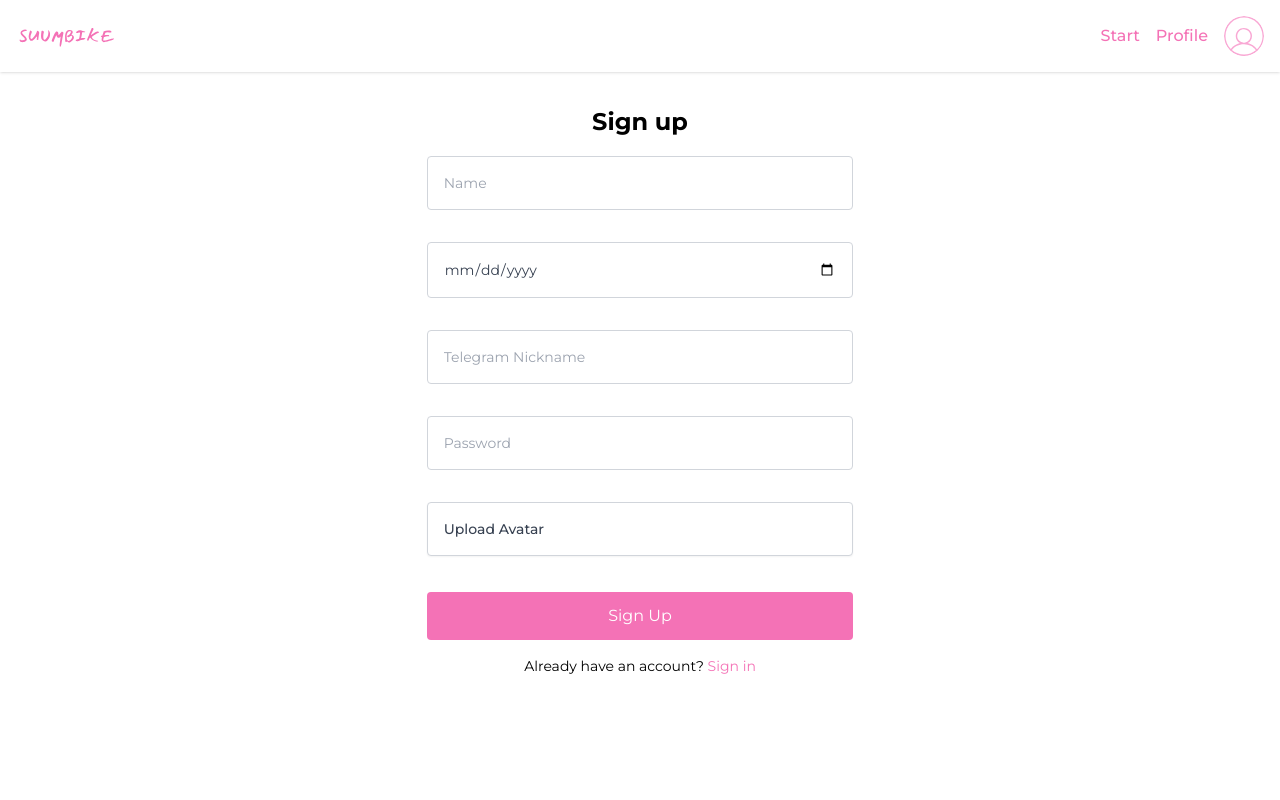
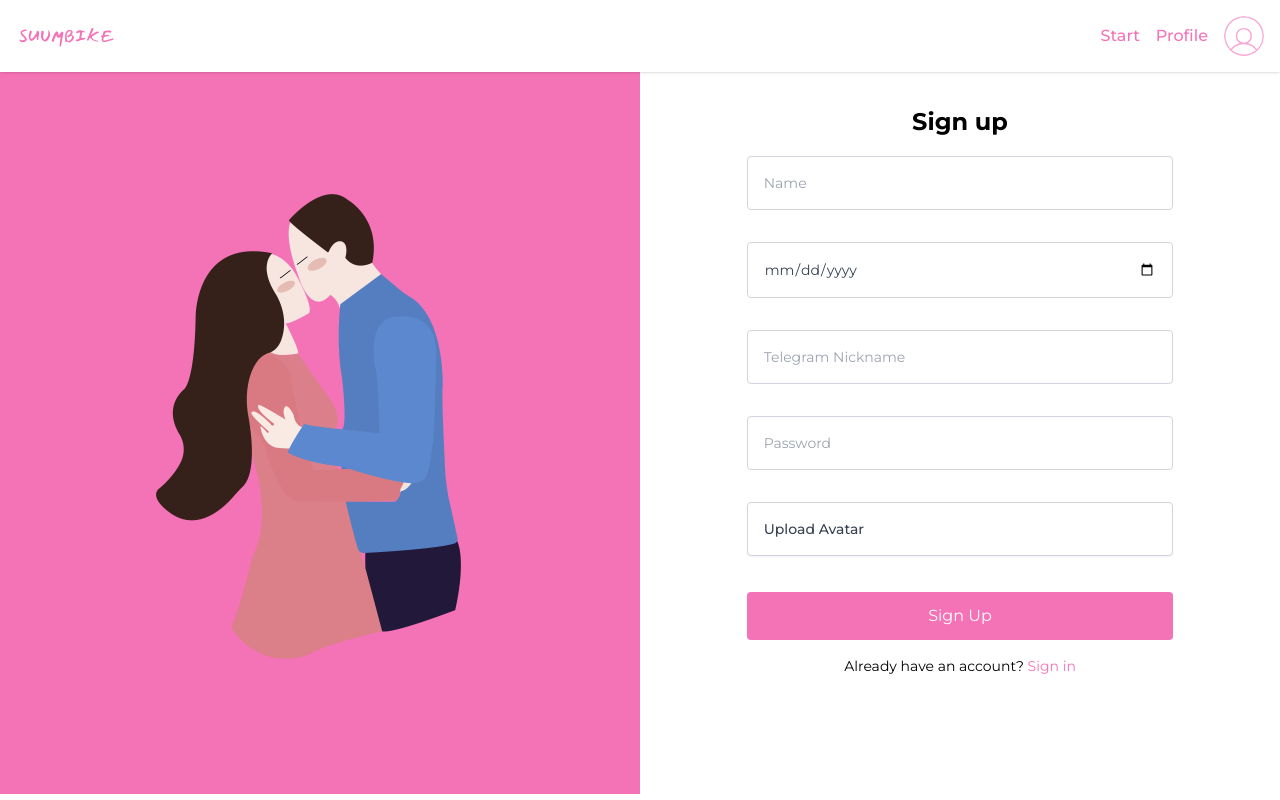
Before and after one commit to RamiRami96/Suumbike, a Next.js app in the folder app/: page /auth/signup in a window 1280 px wide. Built offline with nearby package versions, Linux system fonts and the light colour scheme; no server answers.

Commit message:
redisign auth pages

```diff
--- /dev/null
+++ b/app/src/app/auth/components/wallpaper.tsx
@@ -0,0 +1,15 @@
+import Image from "next/image";
+
+export default function Wallpaper() {
+  return (
+    <div className="h-[90.3vh] bg-pink-400 hidden md:flex justify-center items-center w-3/6 pb-2">
+      <Image
+        src={"/images/couple.png"}
+        alt="couple"
+        width={500}
+        height={500}
+        className="animate-waving-couple"
+      />
+    </div>
+  );
+}
--- a/app/src/app/auth/signin/page.tsx
+++ b/app/src/app/auth/signin/page.tsx
@@ -6,6 +6,7 @@ import { useForm, Controller } from "react-hook-form";
 import { error_style, input_style } from "../helpers";
 import { useRouter } from "next/navigation";
 import Link from "next/link";
+import Wallpaper from "../components/wallpaper";
 
 type FieldValues = {
   tgNickname: string;
@@ -42,9 +43,12 @@ export default function Page() {
   };
 
   return (
-    <section className="flex flex-col items-center mt-8">
+    <section className="flex justify-center">
+      <Wallpaper />
+      <div className="w-5/6 md:w-3/6 flex justify-center mt-8 mb-4">
+        <div className="flex flex-col items-center w-full md:w-2/3">
           <h4 className="text-center mb-4">Sign in</h4>
-      <form onSubmit={handleSubmit(onSubmit)} className="w-5/6 md:w-2/6">
+          <form onSubmit={handleSubmit(onSubmit)} className="w-full">
             <div>
               <Controller
                 rules={{
@@ -88,7 +92,9 @@ export default function Page() {
                   />
                 )}
               />
-          <div className={error_style}>{errors.password?.message || ""}</div>
+              <div className={error_style}>
+                {errors.password?.message || ""}
+              </div>
             </div>
             <div role="alert" className={error_style}>
               {error}
@@ -107,6 +113,8 @@ export default function Page() {
               Sign up
             </Link>
           </div>
+        </div>
+      </div>
     </section>
   );
 }
--- a/app/src/app/auth/signup/page.tsx
+++ b/app/src/app/auth/signup/page.tsx
@@ -12,6 +12,7 @@ import {
 import { signUp } from "./actions/signUp";
 import { useRouter } from "next/navigation";
 import Link from "next/link";
+import Wallpaper from "../components/wallpaper";
 
 type FieldValues = {
   name: string;
@@ -54,9 +55,12 @@ export default function Page() {
   };
 
   return (
-    <section className="flex flex-col items-center mt-8">
+    <section className="flex justify-center">
+      <Wallpaper />
+      <div className="w-5/6 md:w-3/6 flex justify-center mt-8 mb-8">
+        <div className="flex flex-col items-center w-full md:w-2/3">
           <h4 className="text-center mb-4">Sign up</h4>
-      <form onSubmit={handleSubmit(onSubmit)} className="w-5/6 md:w-2/6">
+          <form onSubmit={handleSubmit(onSubmit)} className="w-full">
             <div>
               <Controller
                 rules={{
@@ -210,6 +214,8 @@ export default function Page() {
               Sign in
             </Link>
           </div>
+        </div>
+      </div>
     </section>
   );
 }
--- a/app/tailwind.config.js
+++ b/app/tailwind.config.js
@@ -1,13 +1,23 @@
 /** @type {import('tailwindcss').Config} */
 module.exports = {
   content: [
-    './src/pages/**/*.{js,ts,jsx,tsx,mdx}',
-    './src/components/**/*.{js,ts,jsx,tsx,mdx}',
-    './src/app/**/*.{js,ts,jsx,tsx,mdx}',
+    "./src/pages/**/*.{js,ts,jsx,tsx,mdx}",
+    "./src/components/**/*.{js,ts,jsx,tsx,mdx}",
+    "./src/app/**/*.{js,ts,jsx,tsx,mdx}",
   ],
   theme: {
     extend: {
+      keyframes: {
+        wave: {
+          "0%": { transform: "rotate(0.0deg)" },
+          "50%": { transform: "rotate(10.0deg)" },
+          "100%": { transform: "rotate(0.0deg)" },
+        },
+      },
+      animation: {
+        "waving-couple": "wave 2s linear infinite",
+      },
     },
   },
   plugins: [],
-}
+};
--- a/app/tsconfig.json
+++ b/app/tsconfig.json
@@ -24,5 +24,5 @@
     }
   },
   "include": ["next-env.d.ts", "**/*.ts", "**/*.tsx", ".next/types/**/*.ts"],
-  "exclude": ["node_modules"]
+  "exclude": ["node_modules", ".next"]
 }
```
Also changed, not shown: app/public/images/couple.png (added). Lines whose indentation alone changed are shown as unchanged.
